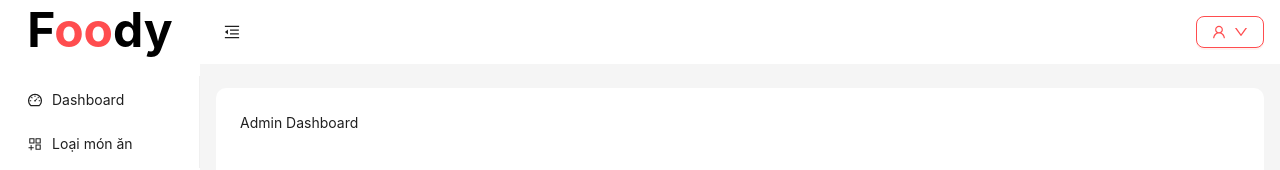
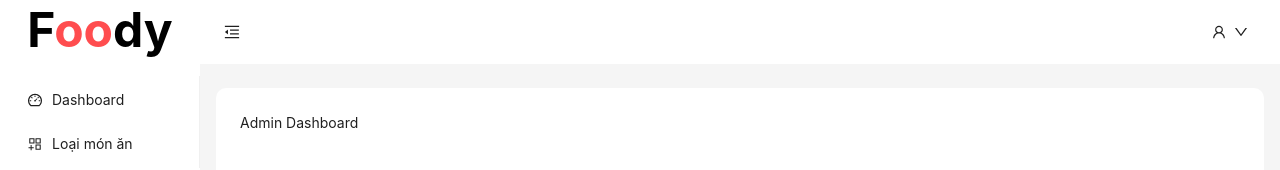
Before and after one commit to quocpq3/FE-DoAnXayDungPhanMemWeb-Nhom16, a React (Vite) app in the folder vite-project/: page /admin in a window 1280 px wide. Shown: the top 170 px of the page. Built offline with nearby package versions, Linux system fonts and the light colour scheme.

Commit message:
fix error

```diff
--- a/vite-project/src/layout/admin/AdminHeader.tsx
+++ b/vite-project/src/layout/admin/AdminHeader.tsx
@@ -8,6 +8,8 @@ import {
 } from "@ant-design/icons";
 import { Layout, Button, Dropdown, Space, theme } from "antd";
 import type { DropdownProps, MenuProps } from "antd";
+import type { CSSProperties } from "react";
+
 const { Header } = Layout;
 
 const items: MenuProps["items"] = [
@@ -30,45 +32,33 @@ const items: MenuProps["items"] = [
     danger: true,
   },
 ];
-const objectStyles: DropdownProps["styles"] = {
-  root: {
+
+// ✅ chỉ style container thôi
+const overlayStyle: CSSProperties = {
   backgroundColor: "#ffffff",
   border: "1px solid #d9d9d9",
-    borderRadius: "4px",
-  },
-  item: {
-    padding: "8px 12px",
-    fontSize: "14px",
-  },
-  itemTitle: {
-    fontWeight: "500",
-  },
-  itemIcon: {
-    color: "#ff4d4f",
-    marginRight: "8px",
-  },
-  itemContent: {
-    backgroundColor: "transparent",
-  },
+  borderRadius: "6px",
 };
+
 const AdminHeader: React.FC<{
   collapsed: boolean;
   setCollapsed: (collapsed: boolean) => void;
 }> = ({ collapsed, setCollapsed }) => {
-  const sharedProps: DropdownProps = {
-    menu: { items },
-    placement: "bottomLeft",
-  };
   const {
     token: { colorBgContainer },
   } = theme.useToken();
+
+  const dropdownProps: DropdownProps = {
+    menu: { items },
+    placement: "bottomRight",
+  };
+
   return (
-    <>
-      {" "}
     <Header
       className="flex items-center justify-between"
       style={{ padding: 0, background: colorBgContainer }}
     >
+      {/* Toggle sidebar */}
       <Button
         type="text"
         icon={collapsed ? <MenuUnfoldOutlined /> : <MenuFoldOutlined />}
@@ -79,20 +69,20 @@ const AdminHeader: React.FC<{
           height: 64,
         }}
       />
+
+      {/* User dropdown */}
       <div className="pr-4">
-          <Space vertical size="large">
-            <Dropdown {...sharedProps} styles={objectStyles}>
-              <Button danger>
+        <Dropdown {...dropdownProps} overlayStyle={overlayStyle}>
+          <Button type="text">
             <Space>
               <UserOutlined />
               <DownOutlined />
             </Space>
           </Button>
         </Dropdown>
-          </Space>
       </div>
     </Header>
-    </>
   );
 };
+
 export default AdminHeader;
--- a/vite-project/src/pages/admin/food-category/index.tsx
+++ b/vite-project/src/pages/admin/food-category/index.tsx
@@ -1,31 +1,17 @@
-import { ProTable, type ProTableProps } from "@ant-design/pro-components";
-const FoodCateGoryPage: React.FC = <T extends Record<string, any>>(
-  props: ProTableProps<T>,
-) => {
+import { ProTable } from "@ant-design/pro-components";
+const FoodCateGoryPage: React.FC = () => {
   return (
     <ProTable
-      {...props}
       search={{
         labelWidth: "auto",
-        ...props.search,
       }}
       options={{
         fullScreen: true,
         reload: true,
         setting: true,
         density: false,
-        ...props.options,
       }}
-      pagination={
-        props.pagination === false
-          ? false
-          : {
-              showSizeChanger: true,
-              defaultPageSize: 10,
-              ...props.pagination,
-            }
-      }
-      scroll={{ y: "auto", ...props.scroll }}
+      scroll={{ y: "auto" }}
     />
   );
 };
```
Lines whose indentation alone changed are shown as unchanged.
